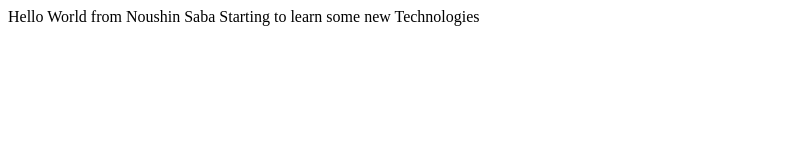
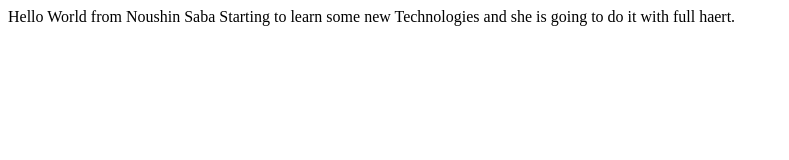
Before and after one commit to NoushinSaba/bootcamp2020_N, a plain HTML site: page index.html in a window 1280 px wide. Shown: the whole page, without its empty margins (0-789 px from the left). Drawn offline with Linux system fonts and the light colour scheme.

Commit message:
updated sentence

```diff
--- a/index.html
+++ b/index.html
@@ -5,7 +5,7 @@
 </head>
 <body>
     <div>
-        Hello World from Noushin Saba Starting to learn some new Technologies
+        Hello World from Noushin Saba Starting to learn some new Technologies and she is going to do it with full haert.
     </div>
 
 </body>
```
